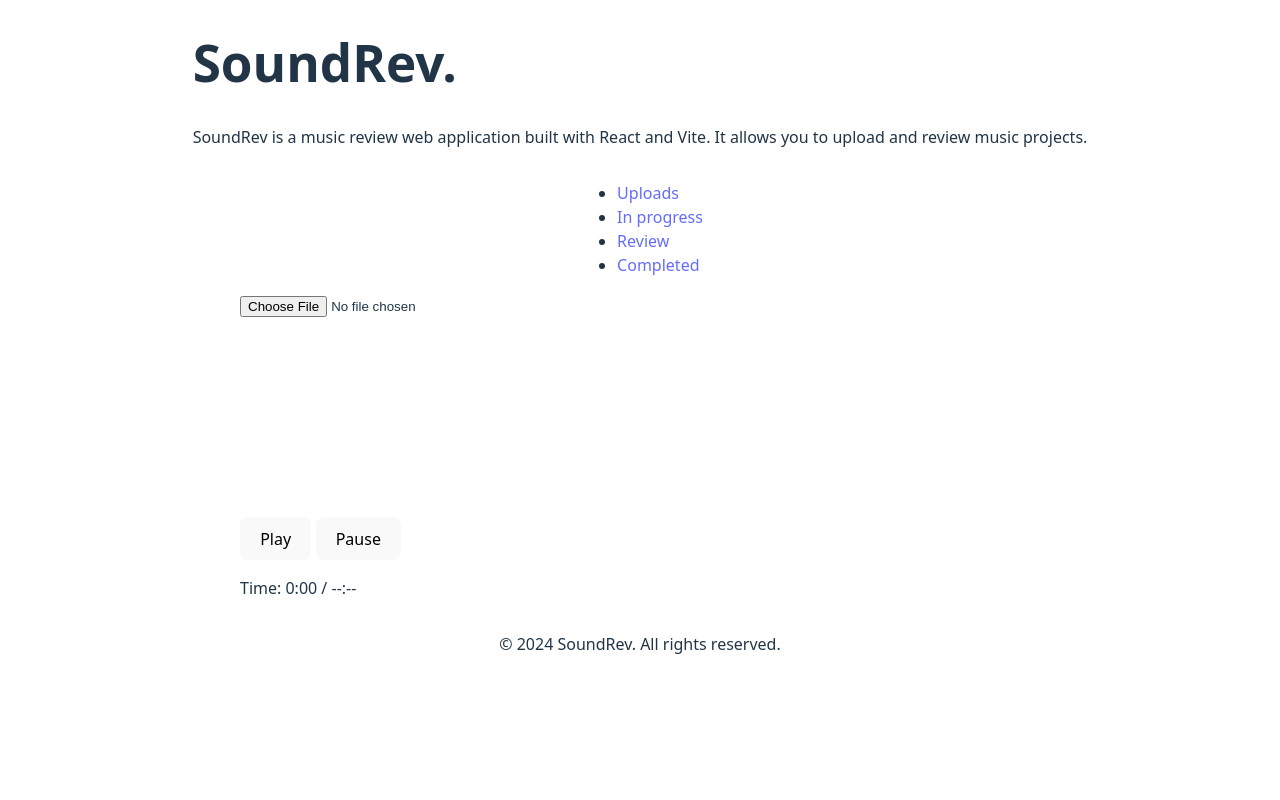
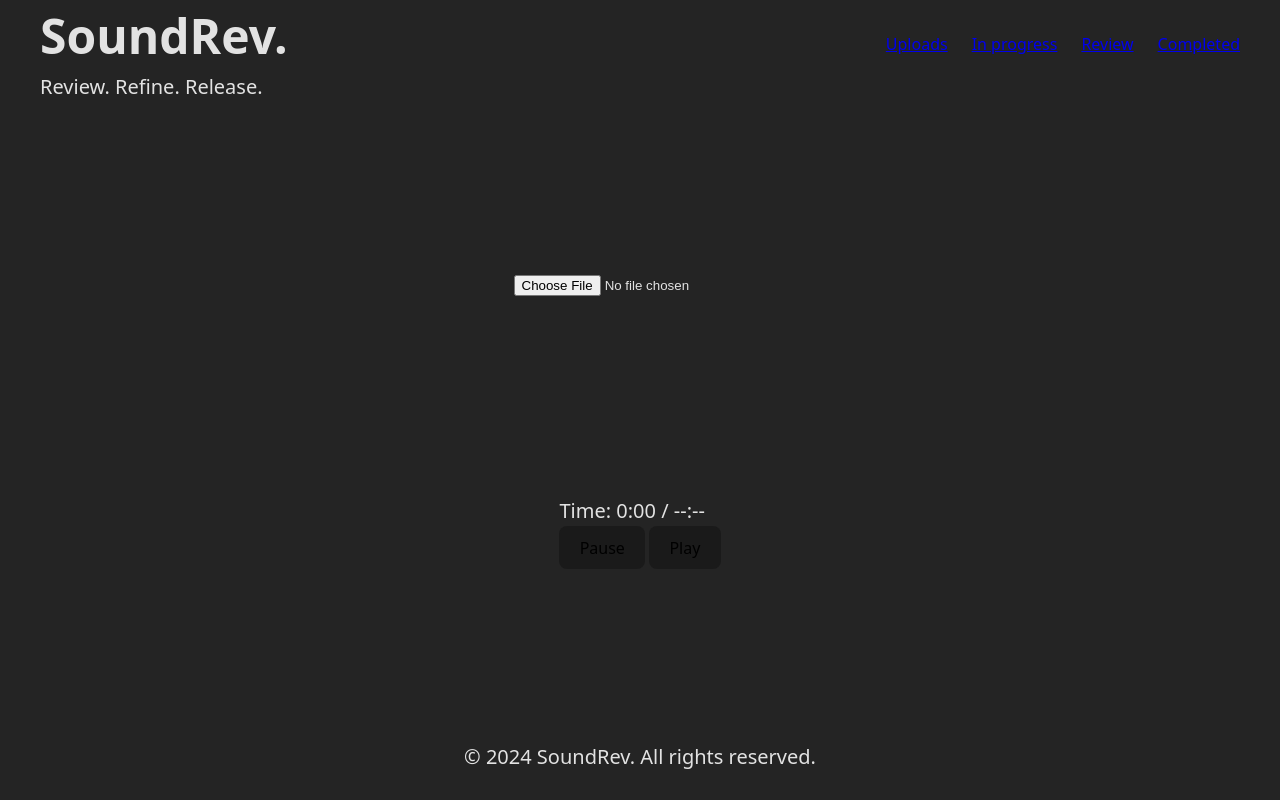
Before and after one commit to RasmusFranssonHub/app-sideproj, a website built with Vite: page index.html in a window 1280 px wide. Built offline with nearby package versions, Linux system fonts and the light colour scheme.

Commit message:
scss uppgrades/start

```diff
--- a/index.html
+++ b/index.html
@@ -8,11 +8,9 @@
   </head>
   <body>
     <header>
+    <div class="nav-bar-head">
       <h1>SoundRev.</h1>
-      <p>SoundRev is a music review web application built with React and Vite. It allows you to upload and review music projects.</p>
-    </header>
-
-    <nav>
+      <nav class="header-nav">
         <ul>
           <li><a href="/uploads">Uploads</a></li>
           <li><a href="/in-progress">In progress</a></li>
@@ -20,6 +18,9 @@
           <li><a href="/completed">Completed</a></li>
         </ul>
       </nav>
+    </div>
+      <p>Review. Refine. Release.</p>
+    </header>
 
     <main>
       <!-- The main content of the application will be rendered here by React. -->
@@ -35,14 +36,19 @@
           <canvas id="playhead" width="800" height="100"></canvas>
         </div>
 
+        <div class="play-pause-controls">
+        <!-- This is a placeholder for the media player controls and display. -->
+        <p>
+          Time: <span id="current-time">0:00</span>
+        </p>
+
         <!----------------------- MEDIAPLAYER -------------------------->
         <!---- This is a placeholder for the media player component. ---->
+        <div class="play-pause"></div>
+          <button id="pause">Pause</button>
           <button id="play">Play</button>
-      <button id="pause">Pause</button>
-      <p>
-        <!-- This is a placeholder for the media player controls and display. -->
-         Time: <span id="current-time">0:00</span>
-      </p>
+        </div>
+      </div>
     </main>
 
     <footer>
--- a/src/main.ts
+++ b/src/main.ts
@@ -2,8 +2,8 @@ import "./styles/main.scss"
 
 import { bindUpload } from "./tracks/upload"
 import { bindPlayerControls } from "./ui/events"
-import { bindWaveformSeek } from "./ui/timeline"
+import { bindPlayheadDrag } from "./ui/timeline"
 
 bindUpload()
 bindPlayerControls()
-bindWaveformSeek()
+bindPlayheadDrag()
--- /dev/null
+++ b/src/styles/body.scss
@@ -0,0 +1,8 @@
+main {
+    display: flex;
+    flex-direction: column;
+    place-items: center;
+    justify-content: center;
+    min-width: 1200px;
+    min-height: 80vh;
+}
--- /dev/null
+++ b/src/styles/header.scss
@@ -0,0 +1,28 @@
+.nav-bar-head h1 {
+  font-size: 3em;
+  margin: 0;
+}
+
+.nav-bar-head {
+  display: flex;
+  align-items: center;
+  justify-content: space-between;
+  min-width: 1200px;
+}
+
+.header-nav {
+    margin-top: 1em;
+    ul {
+        list-style: none;
+        padding: 0;
+        display: flex;
+        gap: 1.5em;
+        justify-content: center;
+    }
+}
+
+p {
+  font-size: 1.25em;
+  margin: 0;
+  padding: 0;
+}
--- a/src/styles/main.scss
+++ b/src/styles/main.scss
@@ -1,5 +1,14 @@
 // Imports scss
 @use "../audio/waveform.scss";
+@use "../styles/header.scss";
+@use "../styles/body.scss";
+@use "../styles/footer.scss";
+
+// Global styles and variables for functions
+#playhead {
+  pointer-events: none;
+}
+
 // Variables
 $primary-color: #646cff;
 $primary-color-hover: #535bf2;
@@ -21,58 +30,14 @@ $bg-light: #ffffff;
   -moz-osx-font-smoothing: grayscale;
 }
 
-a {
-  font-weight: 500;
-  color: $primary-color;
-  text-decoration: inherit;
-
-  &:hover {
-    color: $primary-color-hover;
-  }
-}
 
 body {
   margin: 0;
   display: flex;
   flex-direction: column;
   place-items: center;
-  min-width: 320px;
+  min-width: 1200px;
   min-height: 100vh;
-}
-
-h1 {
-  font-size: 3.2em;
-  line-height: 1.1;
-}
-
-#app {
-  max-width: 1280px;
-  margin: 0 auto;
-  padding: 2rem;
-  text-align: center;
-}
-
-.logo {
-  height: 6em;
-  padding: 1.5em;
-  will-change: filter;
-  transition: filter 300ms;
-
-  &:hover {
-    filter: drop-shadow(0 0 2em #646cffaa);
-  }
-
-  &.vanilla:hover {
-    filter: drop-shadow(0 0 2em #3178c6aa);
-  }
-}
-
-.card {
-  padding: 2em;
-}
-
-.read-the-docs {
-  color: #888;
 }
 
 
@@ -96,16 +61,3 @@ button {
     outline: 4px auto -webkit-focus-ring-color;
   }
 }
-
-@media (prefers-color-scheme: light) {
-  :root {
-    color: #213547;
-    background-color: #ffffff;
-  }
-  a:hover {
-    color: #747bff;
-  }
-  button {
-    background-color: #f9f9f9;
-  }
-}
--- a/src/ui/timeline.ts
+++ b/src/ui/timeline.ts
@@ -1,5 +1,6 @@
 import { store } from "../state/store"
 import { drawPlayhead } from "../audio/playhead"
+let isScrubbing = false
 
 const timeEl = document.getElementById("current-time")
 
@@ -56,3 +57,41 @@ export function bindWaveformSeek() {
     store.currentTime = seekTime
   })
 }
+
+function seekFromMouse(
+  e: MouseEvent,
+  canvas: HTMLCanvasElement
+) {
+  if (!store.audio || !store.duration) return
+
+  const rect = canvas.getBoundingClientRect()
+  const x = Math.max(0, Math.min(e.clientX - rect.left, rect.width))
+
+  const seconds = Math.max(1, Math.floor(store.duration))
+  const blockWidth = rect.width / seconds
+  const blockIndex = Math.floor(x / blockWidth)
+
+  const time = Math.min(blockIndex, store.duration)
+
+  store.audio.currentTime = time
+  store.currentTime = time
+}
+
+export function bindPlayheadDrag() {
+  const canvas = document.getElementById("waveform") as HTMLCanvasElement
+  if (!canvas) return
+
+  canvas.addEventListener("mousedown", (e) => {
+    isScrubbing = true
+    seekFromMouse(e, canvas)
+  })
+
+  window.addEventListener("mousemove", (e) => {
+    if (!isScrubbing) return
+    seekFromMouse(e, canvas)
+  })
+
+  window.addEventListener("mouseup", () => {
+    isScrubbing = false
+  })
+}
```
Also changed, not shown: src/styles/footer.scss (added). Lines whose indentation alone changed are shown as unchanged.
